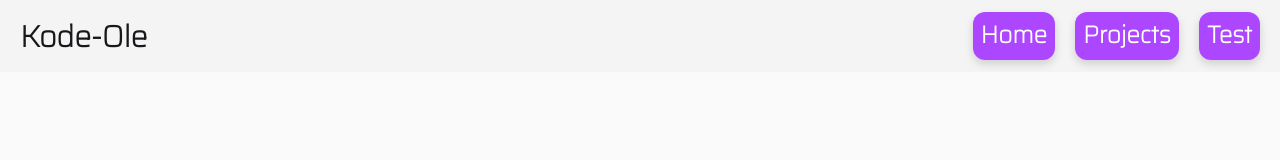
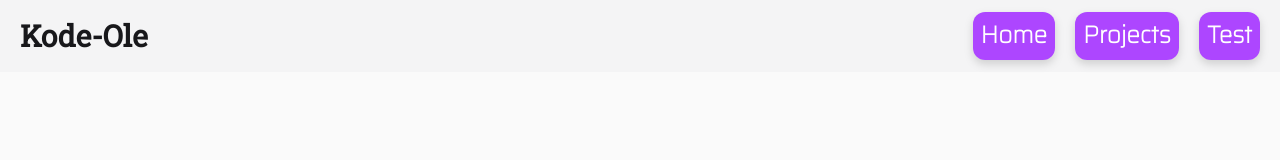
Before and after one commit to OleKodehode/portfolio-react-project, a React (Vite) app: page / in a window 1280 px wide. Shown: the top 160 px of the page. Built offline with nearby package versions, Linux system fonts and the light colour scheme; a web font is replaced by a local one.

Commit message:
title class change

```diff
--- a/src/components/Navbar.tsx
+++ b/src/components/Navbar.tsx
@@ -3,7 +3,7 @@ import NavButton from "./NavButton";
 export default function Navbar() {
   return (
     <nav className="fixed top-0 left-0 w-full bg-zinc-100 text-zinc-900 dark:bg-zinc-800/50 dark:text-zinc-200 h-18 flex p-5 justify-between">
-      <h5 className="text-3xl">Kode-Ole</h5>
+      <h5 className="text-3xl font-roboto">Kode-Ole</h5>
       <ul className="flex gap-5 text-2xl">
         <li>
           <NavButton to="/" />
```
